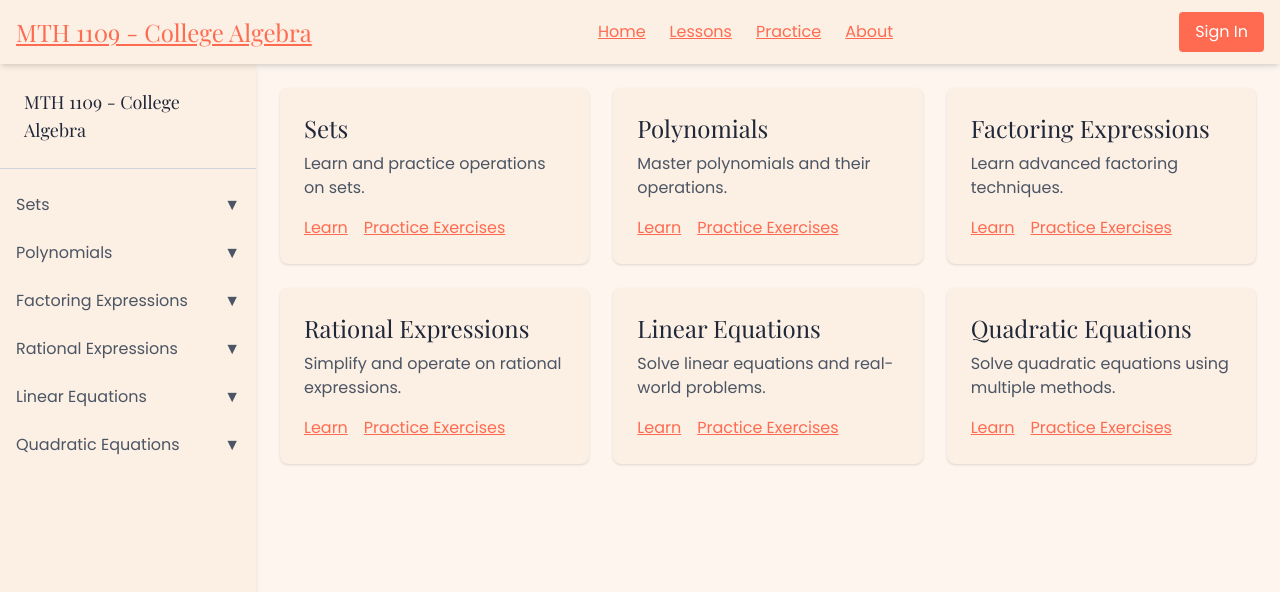
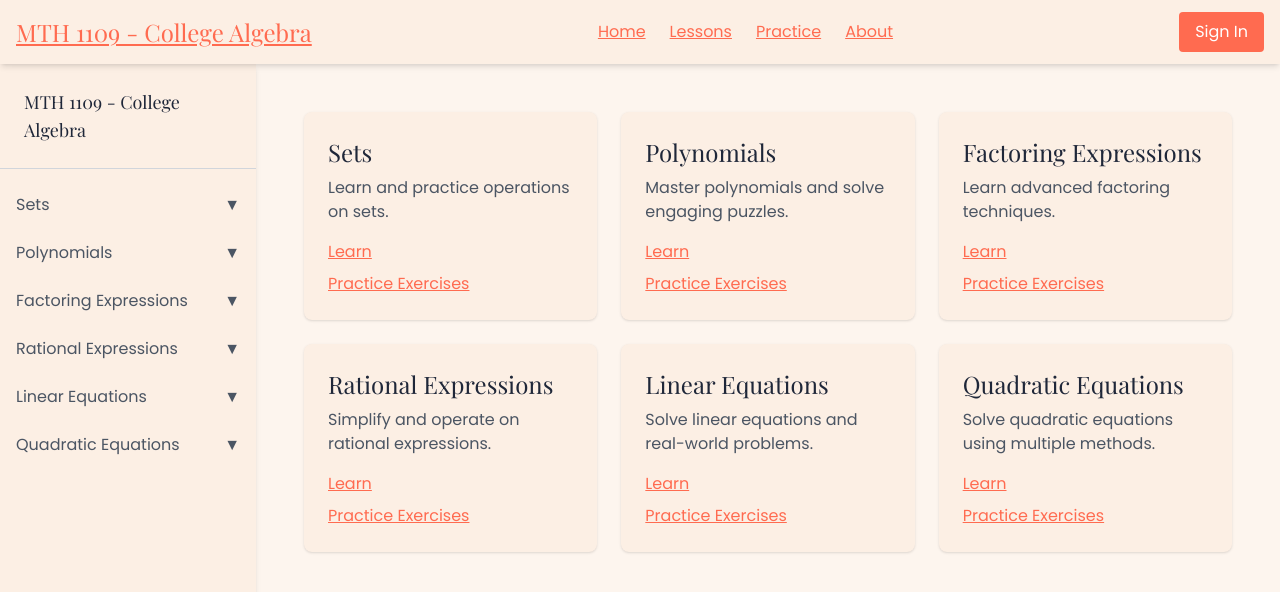
Before and after one commit to amukiria/college-algebra-app, a Next.js app: page / in a window 1280 px wide. Shown: the top 592 px of the page. Built offline with nearby package versions, Linux system fonts and the light colour scheme.

Commit message:
polynomial puzzle done with some bugs

```diff
--- a/package.json
+++ b/package.json
@@ -18,6 +18,7 @@
     "mongoose": "^8.9.5",
     "next": "^15.1.6",
     "next-auth": "^4.24.11",
+    "polynomial": "^1.5.3",
     "prop-types": "^15.8.1",
     "react": "^19.0.0",
     "react-chartjs-2": "^5.3.0",
--- a/src/app/lessons/page.js
+++ b/src/app/lessons/page.js
@@ -1,12 +1,12 @@
 import Link from "next/link";
 
 const topics = [
-  { title: "Sets", path: "/lessons/sets", description: "Learn and practice operations on sets." },
-  { title: "Polynomials", path: "/lessons/polynomials", description: "Master polynomials and their operations." },
-  { title: "Factoring Expressions", path: "/lessons/factoring", description: "Learn advanced factoring techniques." },
-  { title: "Rational Expressions", path: "/lessons/rational-expressions", description: "Simplify and operate on rational expressions." },
-  { title: "Linear Equations", path: "/lessons/linear-equations", description: "Solve linear equations and real-world problems." },
-  { title: "Quadratic Equations", path: "/lessons/quadratics", description: "Solve quadratic equations using multiple methods." },
+  { title: "Sets", path: "http://localhost:3000/lessons/sets", description: "Learn and practice operations on sets." },
+  { title: "Polynomials", path: "http://localhost:3000/lessons/polynomials", description: "Master polynomials and their operations." },
+  { title: "Factoring Expressions", path: "http://localhost:3000/lessons/factoring", description: "Learn advanced factoring techniques." },
+  { title: "Rational Expressions", path: "http://localhost:3000/lessons/rational-expressions", description: "Simplify and operate on rational expressions." },
+  { title: "Linear Equations", path: "http://localhost:3000/lessons/linear-equations", description: "Solve linear equations and real-world problems." },
+  { title: "Quadratic Equations", path: "http://localhost:3000/lessons/quadratics", description: "Solve quadratic equations using multiple methods." },
 ];
 
 export default function Dashboard() {
@@ -19,18 +19,22 @@ export default function Dashboard() {
             <h2 className="text-2xl font-bold text-accent">{topic.title}</h2>
             <p className="mt-2">{topic.description}</p>
             <div className="mt-4">
+              {/* View Lesson link pointing to full URL */}
               <Link
-                href={`${topic.path}/lesson`}
+                href={topic.path}
                 className="text-blue-500 hover:underline mr-4"
               >
                 View Lesson
               </Link>
+              {/* Practice Exercises link for Polynomials */}
+              {topic.title === "Polynomials" && (
                 <Link
                   href={`${topic.path}/practice`}
                   className="text-blue-500 hover:underline"
                 >
                   Practice Exercises
                 </Link>
+              )}
             </div>
           </div>
         ))}
--- a/src/app/page.js
+++ b/src/app/page.js
@@ -1,32 +1,77 @@
 export default function Dashboard() {
   const topics = [
-    { title: "Sets", path: "/lessons/sets", description: "Learn and practice operations on sets." },
-    { title: "Polynomials", path: "/lessons/polynomials", description: "Master polynomials and their operations." },
-    { title: "Factoring Expressions", path: "/lessons/factoring", description: "Learn advanced factoring techniques." },
-    { title: "Rational Expressions", path: "/lessons/rational-expressions", description: "Simplify and operate on rational expressions." },
-    { title: "Linear Equations", path: "/lessons/linear-equations", description: "Solve linear equations and real-world problems." },
-    { title: "Quadratic Equations", path: "/lessons/quadratics", description: "Solve quadratic equations using multiple methods." },
+    {
+      title: "Sets",
+      path: "/lessons/sets",
+      description: "Learn and practice operations on sets.",
+      links: [
+        { title: "Learn", path: "/lessons/sets/learn" },
+        { title: "Practice Exercises", path: "/lessons/sets/practice" }
+      ]
+    },
+    {
+      title: "Polynomials",
+      path: "/lessons/polynomials",
+      description: "Master polynomials and solve engaging puzzles.",
+      links: [
+        { title: "Learn", path: "/lessons/polynomials/learn" },
+        { title: "Practice Exercises", path: "/lessons/polynomials/practice" }  // Now pointing to Polynomial Puzzle
+      ]
+    },
+    {
+      title: "Factoring Expressions",
+      path: "/lessons/factoring",
+      description: "Learn advanced factoring techniques.",
+      links: [
+        { title: "Learn", path: "/lessons/factoring/learn" },
+        { title: "Practice Exercises", path: "/lessons/factoring/practice" }
+      ]
+    },
+    {
+      title: "Rational Expressions",
+      path: "/lessons/rational-expressions",
+      description: "Simplify and operate on rational expressions.",
+      links: [
+        { title: "Learn", path: "/lessons/rational-expressions/learn" },
+        { title: "Practice Exercises", path: "/lessons/rational-expressions/practice" }
+      ]
+    },
+    {
+      title: "Linear Equations",
+      path: "/lessons/linear-equations",
+      description: "Solve linear equations and real-world problems.",
+      links: [
+        { title: "Learn", path: "/lessons/linear-equations/learn" },
+        { title: "Practice Exercises", path: "/lessons/linear-equations/practice" }
+      ]
+    },
+    {
+      title: "Quadratic Equations",
+      path: "/lessons/quadratics",
+      description: "Solve quadratic equations using multiple methods.",
+      links: [
+        { title: "Learn", path: "/lessons/quadratics/learn" },
+        { title: "Practice Exercises", path: "/lessons/quadratics/practice" }
+      ]
+    },
   ];
 
   return (
-    <div className="grid grid-cols-1 sm:grid-cols-2 lg:grid-cols-3 gap-6">
+    <div className="grid grid-cols-1 sm:grid-cols-2 lg:grid-cols-3 gap-6 p-6">
       {topics.map((topic, index) => (
         <div key={index} className="p-6 bg-lightNeutral rounded-lg shadow hover:shadow-lg">
           <h2 className="text-2xl font-heading text-darkNavy">{topic.title}</h2>
           <p className="mt-2 text-grayNeutral">{topic.description}</p>
-          <div className="mt-4">
-            <a
-              href={`${topic.path}/learn`}
-              className="text-coral hover:text-salmon underline"
-            >
-              Learn
-            </a>
-            <a
-              href={`${topic.path}/practice`}
-              className="ml-4 text-coral hover:text-salmon underline"
-            >
-              Practice Exercises
-            </a>
+          <div className="mt-4 space-y-2">
+            {topic.links.map((link, linkIndex) => (
+              <a
+                key={linkIndex}
+                href={link.path}
+                className="block text-coral hover:text-salmon underline"
+              >
+                {link.title}
+              </a>
+            ))}
           </div>
         </div>
       ))}
--- a/src/components/Sidebar.js
+++ b/src/components/Sidebar.js
@@ -6,31 +6,49 @@ import Link from "next/link";
 const topics = [
   {
     title: "Sets",
-    path: "/lessons/sets",
+    links: [
+      { title: "Learn", path: "/lessons/sets/learn" },
+      { title: "Practice Exercises", path: "/lessons/sets/practice" }
+    ]
   },
   {
     title: "Polynomials",
-    path: "/lessons/polynomials",
+    links: [
+      { title: "Learn", path: "/lessons/polynomials/learn" },
+      { title: "Practice Exercises", path: "/lessons/polynomials/practice" }
+    ]
   },
   {
     title: "Factoring Expressions",
-    path: "/lessons/factoring",
+    links: [
+      { title: "Learn", path: "/lessons/factoring/learn" },
+      { title: "Practice Exercises", path: "/lessons/factoring/practice" }
+    ]
   },
   {
     title: "Rational Expressions",
-    path: "/lessons/rational-expressions",
+    links: [
+      { title: "Learn", path: "/lessons/rational-expressions/learn" },
+      { title: "Practice Exercises", path: "/lessons/rational-expressions/practice" }
+    ]
   },
   {
     title: "Linear Equations",
-    path: "/lessons/linear-equations",
+    links: [
+      { title: "Learn", path: "/lessons/linear-equations/learn" },
+      { title: "Practice Exercises", path: "/lessons/linear-equations/practice" }
+    ]
   },
   {
     title: "Quadratic Equations",
-    path: "/lessons/quadratics",
+    links: [
+      { title: "Learn", path: "/lessons/quadratics/learn" },
+      { title: "Practice Exercises", path: "/lessons/quadratics/practice" }
+    ]
   },
 ];
 
-const Sidebar = () => {
+export default function Sidebar() {
   const [openSections, setOpenSections] = useState({});
 
   const toggleSection = (section) => {
@@ -45,11 +63,11 @@ const Sidebar = () => {
       <div className="p-6 font-heading text-darkNavy text-lg border-b border-gray-300">
         MTH 1109 - College Algebra
       </div>
+
       <nav className="mt-4">
         <ul>
           {topics.map((topic, index) => (
             <li key={index} className="mb-2">
-              {/* Topic Header */}
               <div
                 onClick={() => toggleSection(topic.title)}
                 className="block px-4 py-2 cursor-pointer hover:bg-coral hover:text-white transition"
@@ -60,25 +78,17 @@ const Sidebar = () => {
                 </span>
               </div>
 
-              {/* Submenu */}
               {openSections[topic.title] && (
                 <ul className="ml-4 mt-2 border-l-2 border-gray-300">
-                  <li>
-                    <Link
-                      href={`${topic.path}/learn`}
-                      className="block px-4 py-2 hover:bg-coral hover:text-white transition"
-                    >
-                      Learn
-                    </Link>
-                  </li>
-                  <li>
-                    <Link
-                      href={`${topic.path}/practice`}
-                      className="block px-4 py-2 hover:bg-coral hover:text-white transition"
-                    >
-                      Practice Exercises
-                    </Link>
-                  </li>
+                  {topic.links.map((link, linkIndex) => (
+                    <li key={linkIndex}>
+                      <Link href={link.path} passHref>
+                        <span className="block px-4 py-2 hover:bg-coral hover:text-white transition">
+                          {link.title}
+                        </span>
+                      </Link>
+                    </li>
+                  ))}
                 </ul>
               )}
             </li>
@@ -87,6 +97,4 @@ const Sidebar = () => {
       </nav>
     </aside>
   );
-};
-
-export default Sidebar;
+}
```
Also changed, not shown: src/app/lessons/polynomials/practice/page.js (+99 -12 lines), src/app/lessons/polynomials/learn/page.js (renamed from src/app/lessons/polynomials/page.js), 1 other file (tests, documents, lock files or other folders). Lines whose indentation alone changed are shown as unchanged.
